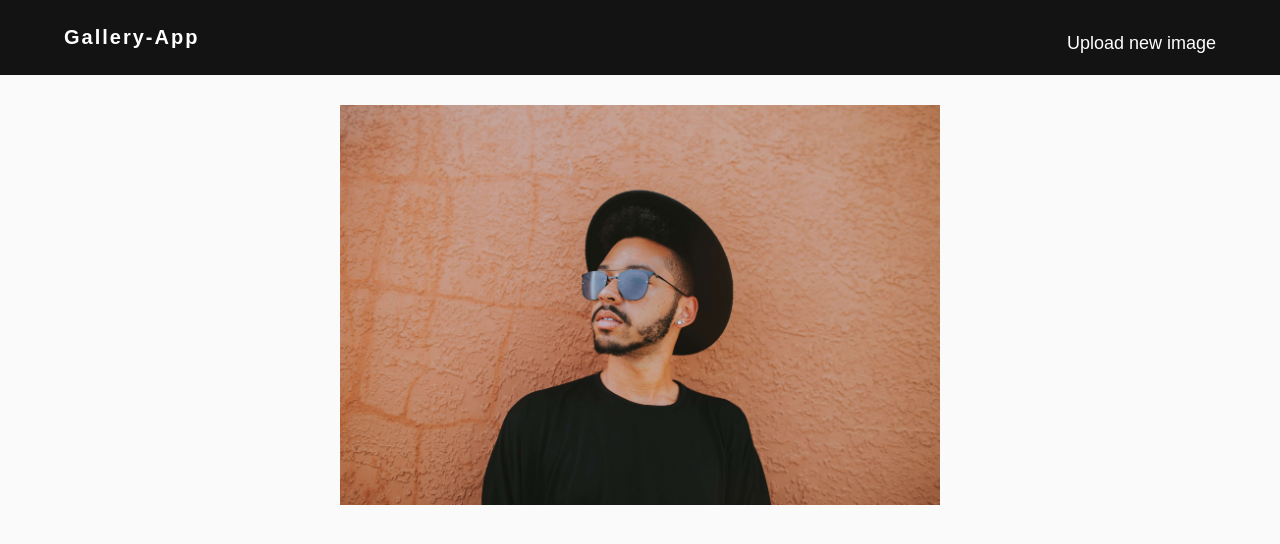
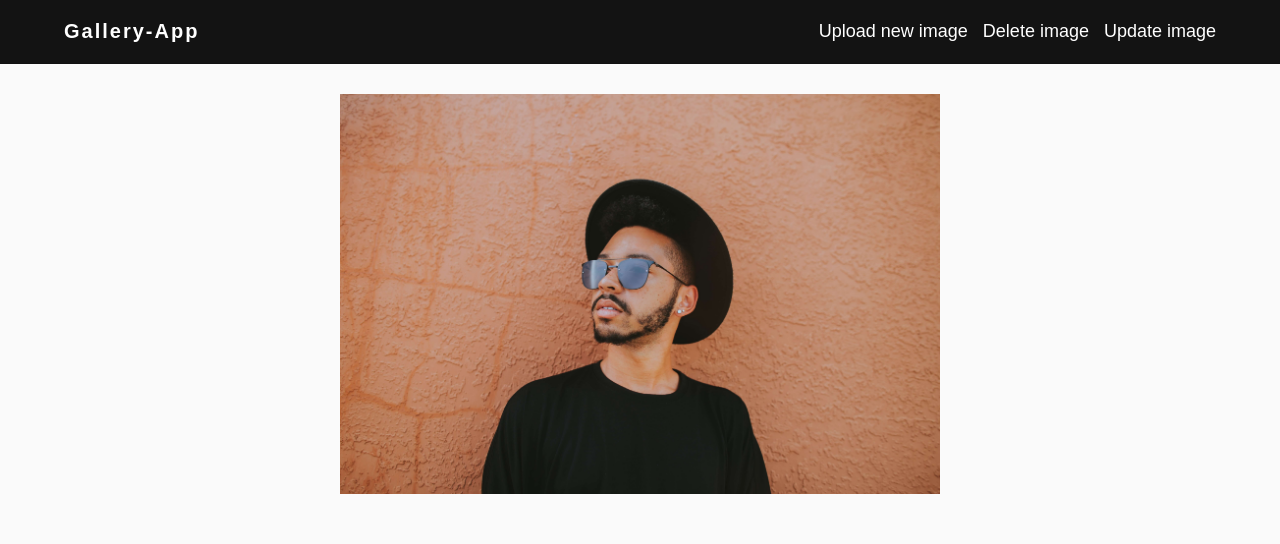
Before and after one commit to AlexisEmmanuel/Gallery-PHP-MySQL-MVC, a PHP site: page /Gallery-PHP-MySQL-MVC/index.php?c=gallery&a=viewImage&image=17 in a window 1280 px wide. Shown: the top 544 px of the page. Run offline with PHP 8.4, Linux system fonts and the light colour scheme; data comes from the database, SQL or seed files in the repository; some web fonts are replaced.

Commit message:
navbar changes

```diff
--- a/app/templates/navbar.php
+++ b/app/templates/navbar.php
@@ -1,10 +1,24 @@
 <nav class="navbar bg-navbar">
   <div class="container flex-navbar">
     <a class="brand-navbar" href="<?php echo WEBURL; ?>">Gallery-App</a>
-    <ol class="links-navbar">
+    <div class="burger-menu" id="burger-menu">
+      <li class="bar-1"></li>
+      <li class="bar-2"></li>
+      <li class="bar-3"></li>
+    </div>
+    <ol class="links-navbar active-navbar" id="links-navbar-list">
       <li class="link-item-navbar">
         <a href="?c=gallery&a=uploadImage" class="link-navbar">Upload new image</a>
       </li>
+      <?php if (isset($_GET['image'])) { ?>
+        <li class="link-item-navbar">
+          <a href="?c=gallery&a=uploadImage" class="link-navbar">Delete image</a>
+        </li>
+        <li class="link-item-navbar">
+          <a href="?c=gallery&a=uploadImage" class="link-navbar">Update image</a>
+        </li>
+      <?php } ?>
     </ol>
   </div>
 </nav>
+<script src="<?php echo WEBURL; ?>public/js/main.js?v=<?php echo time() ?>"></script>
--- a/public/css/syles.css
+++ b/public/css/syles.css
@@ -15,6 +15,7 @@ body {
   background-color: #fafafafa;
   font-size: 18px;
   font-family: 'Inder', sans-serif;
+  overflow-x: hidden;
 }
 
 img {
@@ -48,6 +49,11 @@ a {
 /* Navbar */
 
 .navbar {
+  position: sticky;
+  width: 100%;
+  z-index: 100;
+  top: 0;
+
   padding: 20px 0;
   border-bottom: 1px solid rgba(0, 0, 0, 0.089);
 }
@@ -72,36 +78,87 @@ a {
 }
 
 .links-navbar {
-  margin-top: 13px;
+  display: flex;
+  flex-direction: column;
+  position: absolute;
+  justify-content: space-evenly;
+  background-color: rgb(39, 39, 39);
+  top: 86px;
+  left: 0;
+  width: 100%;
+  padding: 60px 0;
+  gap: 15px;
 }
 
-.links-navbar,
-.link-navbar {
-  width: 100%;
+.active-navbar {
+  display: none;
 }
-
 .brand-navbar,
 .link-navbar {
   color: #ffff;
   text-align: center;
-  width: 100%;
 }
 
 .link-navbar {
   display: inline-block;
+  width: 80%;
+  margin: 0 auto;
+  padding: 10px 0;
+  border-bottom: 1px solid rgba(255, 255, 255, 0.233);
 }
 
-@media (min-width: 370px) {
+.link-item-navbar {
+  display: flex;
+  flex-direction: column;
+}
 
-  .links-navbar,
-  .link-navbar {
-    width: unset;
+
+.burger-menu {
+  width: 35px;
+  height: 45px;
+  cursor: pointer;
+  display: flex;
+  flex-direction: column;
+  justify-content: space-evenly;
+}
+
+@media (min-width: 700px) {
+  .burger-menu {
+    display: none;
+  }
+  .links-navbar {
+    display: flex;
+    flex-direction: row;
+    position: unset;
+    justify-content: unset;
+    background: none;
+    top: unset;
+    left: unset;
+    width: auto;
+    padding: unset;
+    gap: 15px;
   }
 
-  .brand-navbar,
+  .active-navbar {
+    display: flex;
+  }
+
   .link-navbar {
-    width: unset;
+    display: unset;
+    width: auto;
+    margin: unset;
+    padding: unset;
+    border: none;
   }
+}
+
+.bar-1,
+.bar-2,
+.bar-3 {
+  display: block;
+  height: 5px;
+  background-color: rgb(255, 255, 255);
+  width: 100%;
 }
 
 /* Buttons */
@@ -134,6 +191,7 @@ a {
 }
 
 .gallery {
+  z-index: 0;
   display: grid;
   grid-template-columns: 1;
   grid-template-rows: 1;
--- a/public/js/main.js
+++ b/public/js/main.js
@@ -0,0 +1,9 @@
+const linksNavbarList = document.querySelector('#links-navbar-list');
+const burgerMenuNavbar = document.querySelector('#burger-menu');
+
+console.log(linksNavbarList);
+console.log(burgerMenuNavbar);
+
+burgerMenuNavbar.addEventListener('click', function() {
+  linksNavbarList.classList.toggle('active-navbar');
+})
```
